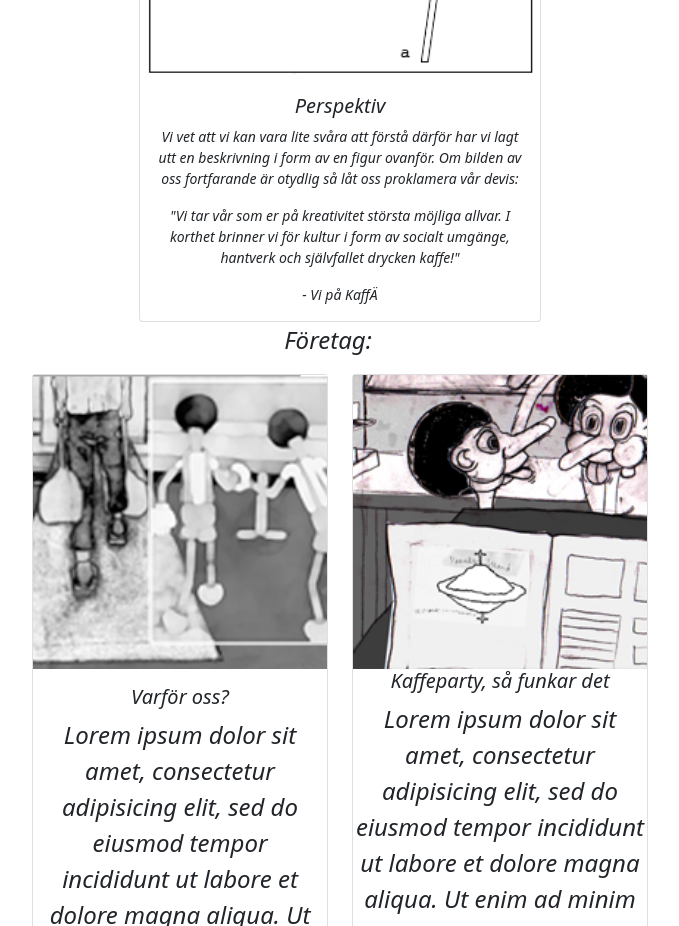
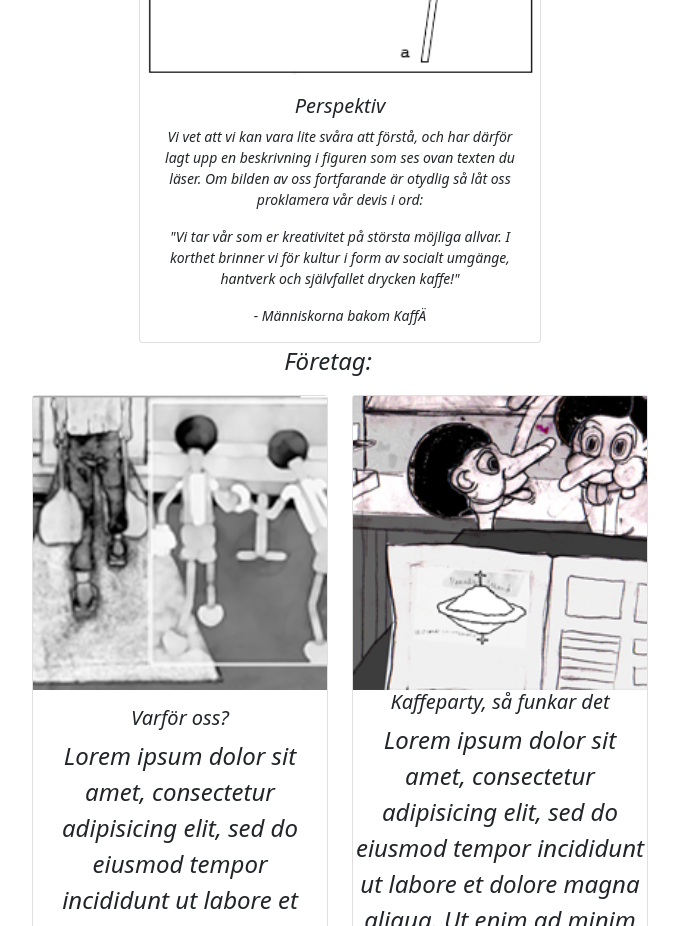
Before and after one commit to EddMal/coffeeAB, a website: page omOss.html in a window 1280 px wide. Shown: the part 1600-2526 px from the top of the page, without its empty margins (300-979 px from the left). Drawn offline with nearby package versions, Linux system fonts and the light colour scheme.

Commit message:
text edit

```diff
--- a/omOss.html
+++ b/omOss.html
@@ -81,9 +81,9 @@
                                 <img class="align-center"src="images/description.png"alt="corbas">
                                 <div class="card-body">
                                     <h5 class="card-title">Perspektiv</h5>
-                                        <p class="card-text"> Vi vet att vi kan vara lite svåra att förstå därför har vi lagt utt en beskrivning i form av en figur ovanför. Om bilden av oss fortfarande är otydlig så låt oss proklamera vår devis:</p>
-                                        <p class="fa fa-quote-left">"Vi tar vår som er på  kreativitet största möjliga allvar. I korthet brinner vi för kultur i form av socialt umgänge, hantverk och självfallet drycken kaffe!" </p>
-                                        <p class="card-text"> - Vi på KaffÄ</p>
+                                        <p class="card-text"> Vi vet att vi kan vara lite svåra att förstå, och har därför lagt upp en beskrivning i figuren som ses ovan texten du läser. Om bilden av oss fortfarande är otydlig så låt oss proklamera vår devis i ord:</p>
+                                        <p class="fa fa-quote-left">"Vi tar vår som er kreativitet på största möjliga allvar. I korthet brinner vi för kultur i form av socialt umgänge, hantverk och självfallet drycken kaffe!" </p>
+                                        <p class="card-text"> - Människorna bakom KaffÄ</p>
                                 </div>
 
                             </div>
```
